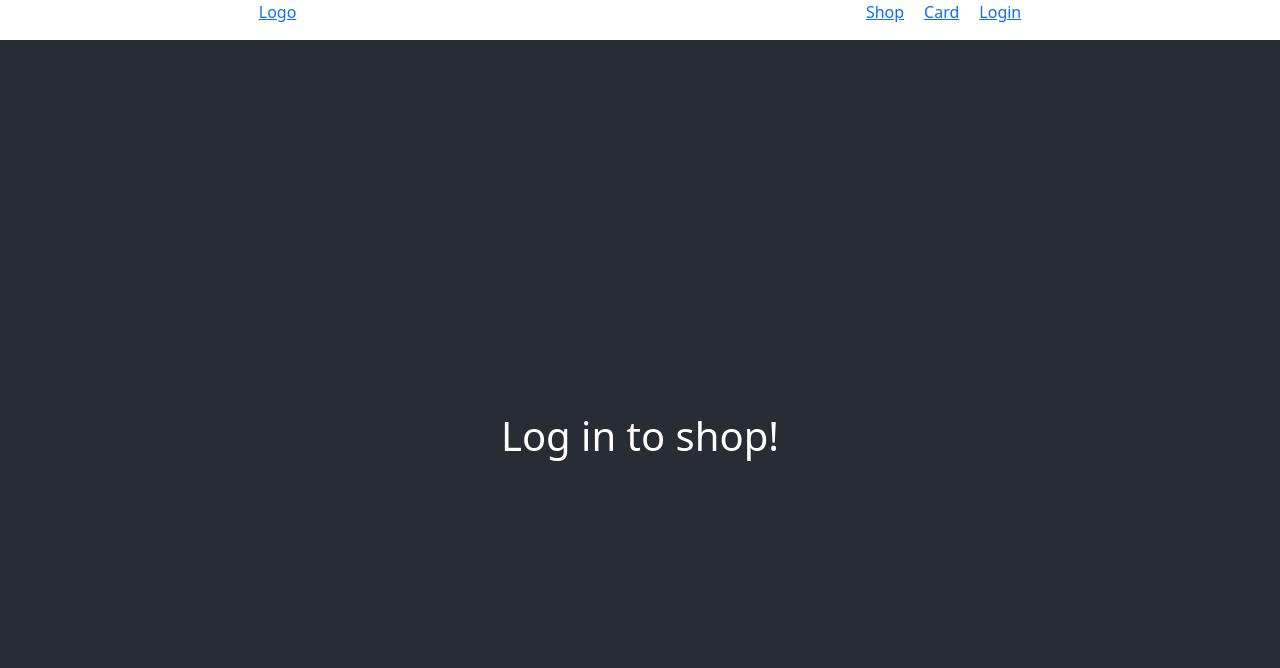
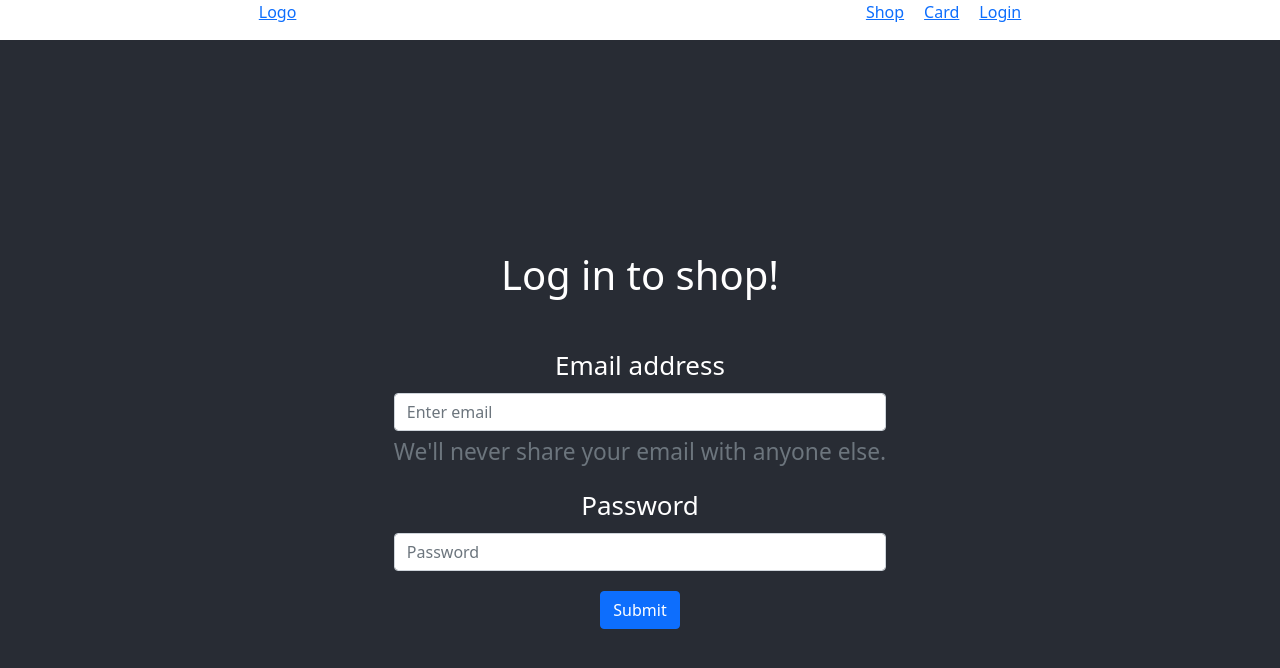
Before and after one commit to andreaangelova/shop, a React (Create React App) app: page /login in a window 1280 px wide. Shown: the top 668 px of the page. Built offline with nearby package versions, Linux system fonts and the light colour scheme.

Commit message:
add log in page

```diff
--- a/src/components/pages/Login.js
+++ b/src/components/pages/Login.js
@@ -1,5 +1,56 @@
+import { useState } from "react";
+import { Form, Button } from "react-bootstrap";
+import { useHistory } from "react-router-dom";
+
 const Login = () => {
-  return <h1>Log in to shop!</h1>;
+  const history = useHistory();
+  const [formData, setFormData] = useState({ email: "", password: "" });
+  const [submitted, setSubmitted] = useState(false);
+  const submit = (e) => {
+    e.preventDefault();
+    if (formData.email && formData.password) {
+      history.push("/");
+    }
+    setSubmitted(true);
+  };
+  return (
+    <div>
+      <h1>Log in to shop!</h1>
+      <br></br>
+      <Form>
+        <Form.Group className="mb-3" controlId="formBasicEmail">
+          <Form.Label>Email address</Form.Label>
+          <Form.Control
+            type="email"
+            placeholder="Enter email"
+            onChange={(e) =>
+              setFormData({ ...formData, email: e.target.value })
+            }
+          />
+          <Form.Text className="text-muted">
+            We'll never share your email with anyone else.
+          </Form.Text>
+        </Form.Group>
+
+        <Form.Group className="mb-3" controlId="formBasicPassword">
+          <Form.Label>Password</Form.Label>
+          <Form.Control
+            type="password"
+            placeholder="Password"
+            onChange={(e) =>
+              setFormData({ ...formData, password: e.target.value })
+            }
+          />
+        </Form.Group>
+        {submitted && (!formData.email || !formData.password) && (
+          <p>Please enter valid email and password</p>
+        )}
+        <Button variant="primary" type="submit" onClick={(e) => submit(e)}>
+          Submit
+        </Button>
+      </Form>
+    </div>
+  );
 };
 
 export default Login;
```
